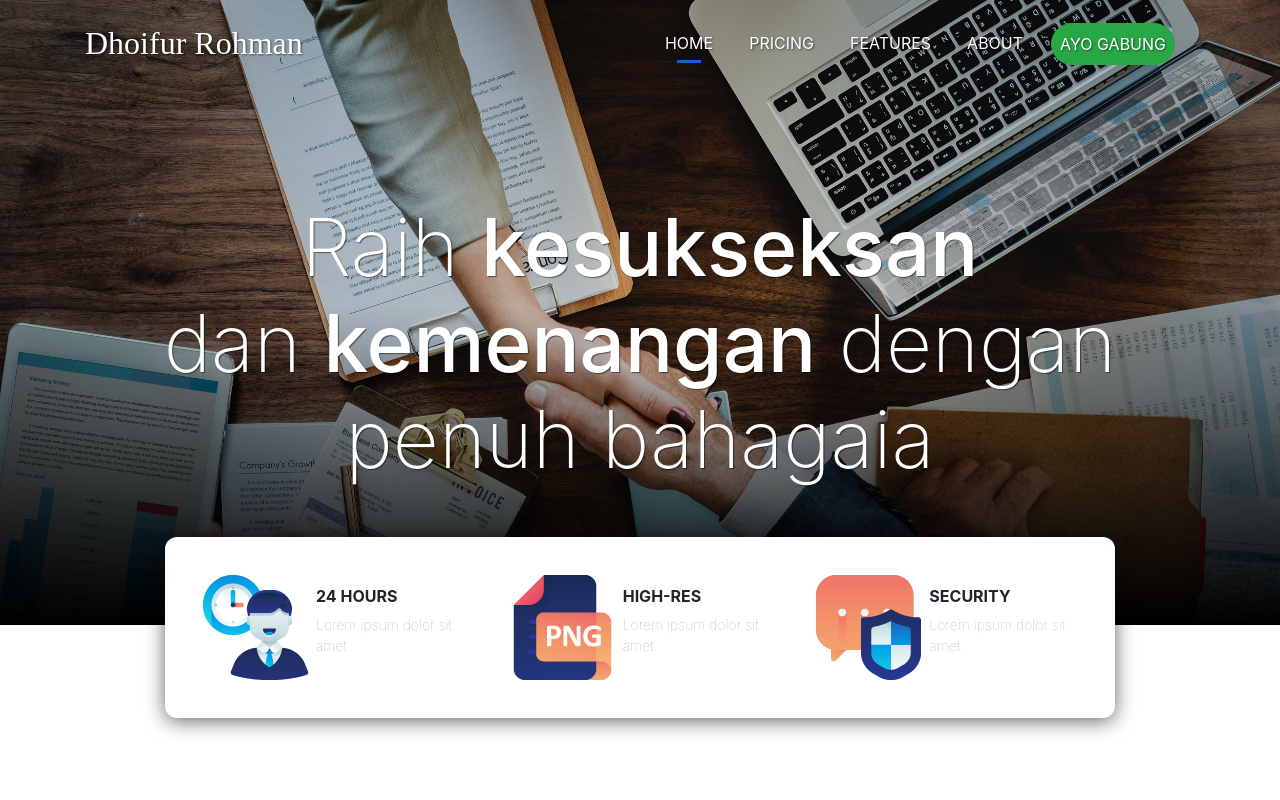
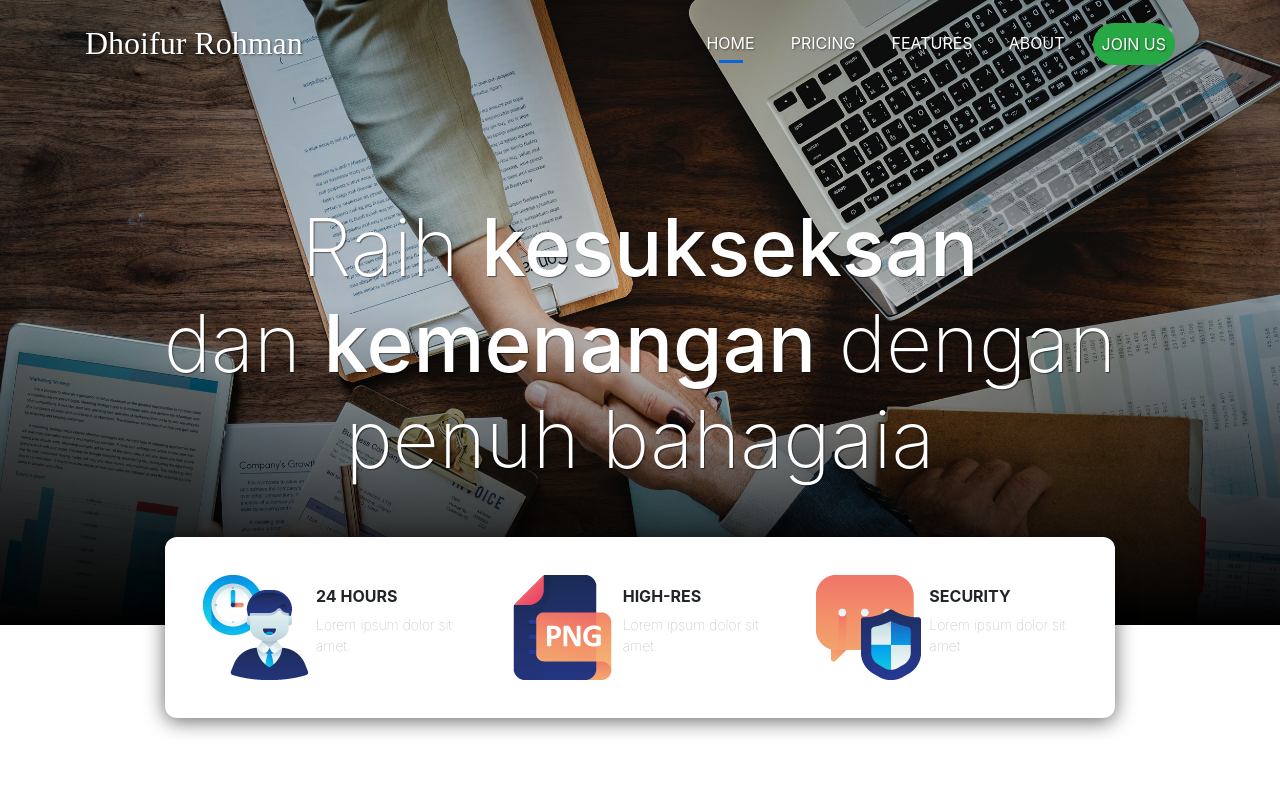
Before and after one commit to dhoiffahmad/profile, a plain HTML site: page index.html in a window 1280 px wide. Shown: the top 800 px of the page. Drawn offline with nearby package versions, Linux system fonts and the light colour scheme; a web font is replaced by a local one.

Commit message:
bisa njek yeh

```diff
--- a/index.html
+++ b/index.html
@@ -48,7 +48,7 @@
             <a
               class="nav-item nav-link btn btn-success text-white tombol"
               href="#"
-              >Ayo Gabung</a
+              >Join Us</a
             >
           </div>
         </div>
```
